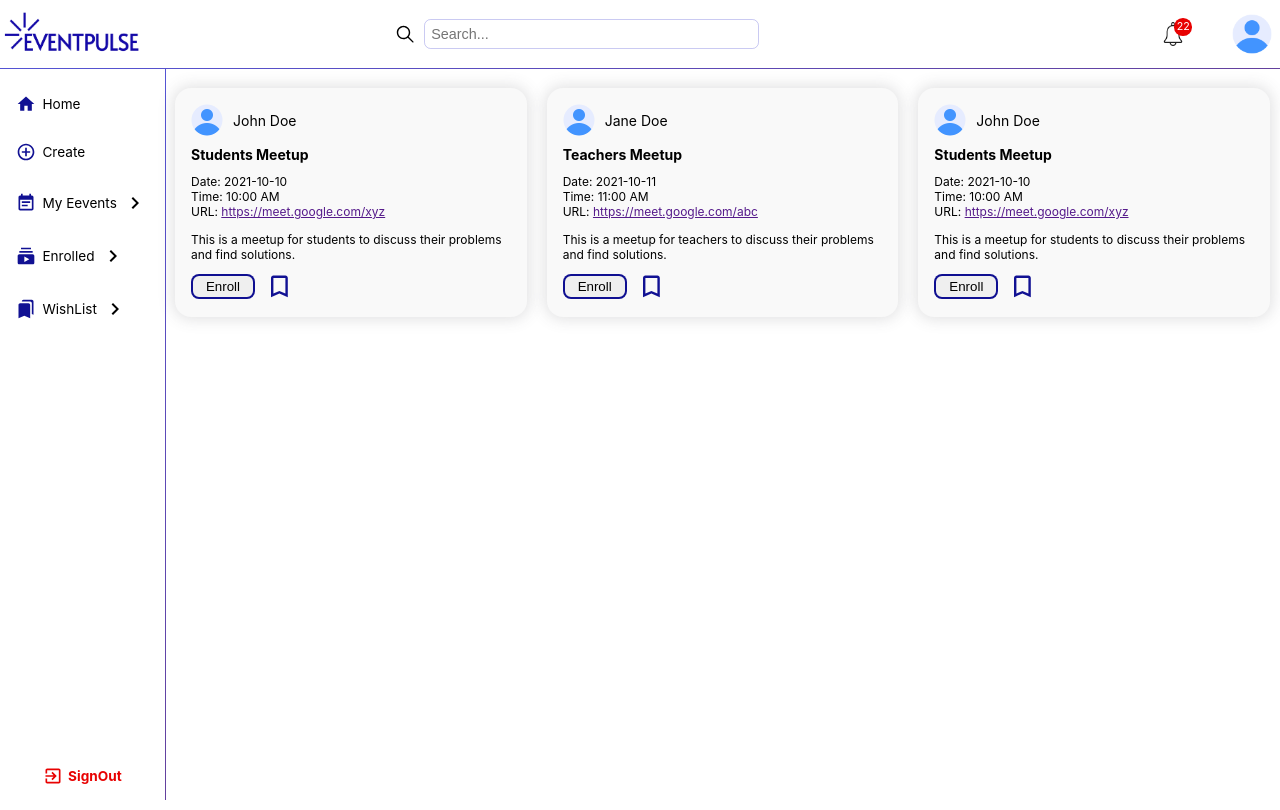
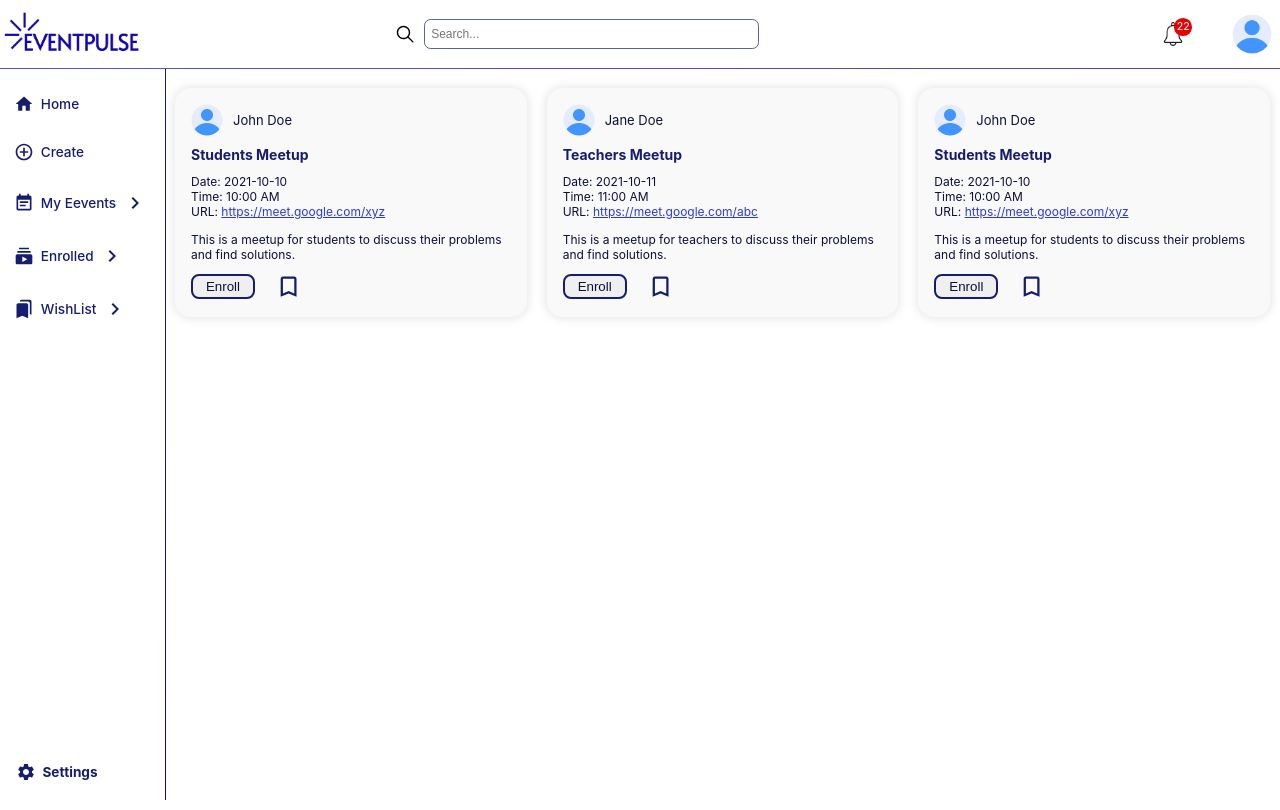
Before and after one commit to imesh-madushan/iwb360-davinci-crew, a React (Create React App) app in the folder frontend/: page / in a window 1280 px wide. Built offline with nearby package versions, Linux system fonts and the light colour scheme.

Commit message:
Colour pallete changed
-signout removed
-settings button implemented

```diff
--- a/frontend/src/components/navBarAfterAuth/navBarAfterAuth.css
+++ b/frontend/src/components/navBarAfterAuth/navBarAfterAuth.css
@@ -37,13 +37,14 @@
     border: none;
     border-radius: 0.35rem;
     padding: 0.4rem;
-    font-size: 0.9rem;
-    outline: 1px solid #0e0ec238;
+    font-size: 0.75rem;
+    outline: 1px solid #161d6fb2;
 }
 
 .navAAuth .search .icon{
     width: 1.4rem;
     height: 1.4rem;
+    cursor: pointer;
 }
 
 .navAAuth .links{
@@ -66,7 +67,10 @@
     width: 1.4rem;
     height: 1.5rem;
     margin: 0rem;
-    pointer-events: none;
+
+}
+.navAAuth .links a .notifi:hover{
+    filter: drop-shadow(0px 0px 3px #05050571);
 }
 
 .navAAuth .links a .count{
@@ -76,7 +80,7 @@
     width: 1.1rem;
     height: 1.1rem;
     border-radius: 50%;
-    background-color: #e80202;
+    background-color: #e70202;
     color: white;
     top: -4px;
     right: -8px;
@@ -90,5 +94,7 @@
     width: 2.5rem;
     height: 2.5rem;
     margin: 0rem;
-    pointer-events: none;
 }
+.navAAuth .links a .profile:hover{
+    filter: drop-shadow(0px 0px 5px #05050533);
+}
--- a/frontend/src/components/post/post.css
+++ b/frontend/src/components/post/post.css
@@ -10,7 +10,8 @@
     gap: 0.65rem;
     width: 18rem;
     max-width: 24rem;
-    box-shadow: 0px 0px 15px 2px #4d4d512c;
+    box-shadow: 0px 0px 8px 2px #55556021;
+    color: #0b0f3a;
 }
 
 .post .creater{
@@ -28,13 +29,22 @@
 }
 
 .post .creater p{
-    font-size: 14px;
+    font-size: 13px;
     margin: 0;
     padding: 0;
 }
 
+.post .title{
+    font-size: 14px;
+    font-weight: 500;
+    color: #161D6F;
+}
+
 .post .content p{
     font-size: 12px;
+}
+.post .content a{
+    color: #2c3bd8;
 }
 .post .content .desc{
     margin-top: 0.8rem;
@@ -43,25 +53,28 @@
 .post .actions{
     display: flex;
     align-items: center;
-    gap: 10px;
+    gap: 20px;
+    height: 1.8rem;
 }
 
 .post .actions button{
-    border: none;
     cursor: pointer;
     border-radius: 0.5rem;
     width: 4rem;
-    height: 1.6rem;
-    border: 2px solid #08088ff6;
+    height: 1.58rem;
+    border: 2px solid #161D6F;
+    color: #0b0f3a;
 }
 .post .actions button.active{
-    background-color: #08088ff6;
+    background-color: #161D6F;
     color: white;
+    transition: all 0.3s ease;
 }
 
 .post .actions .icon{
-    width: 1.8rem;
-    height: 1.8rem;
-    color: #08088ff6;
+    width: 1.7rem;
+    height: 1.7rem;
+    color: #161D6F;
     cursor: pointer;
+    transition: all 0.9s ease;
 }
--- a/frontend/src/components/post/post.jsx
+++ b/frontend/src/components/post/post.jsx
@@ -23,15 +23,13 @@ const Post = ({creater, title, date, time, url, description}) => {
                 <img src={userLogoPng} alt="" />
                 <p>{creater}</p>
             </div>
-            <div className="header">
-                <div className="title">
-                    <h4>{title}</h4>
-                </div>
+            <div className="title">
+                <h4>{title}</h4>
             </div>
             <div className="content">
                 <p>Date: {date}</p>
                 <p>Time: {time}</p>
-                <p>URL: <a href="">{url}</a></p>
+                <p>URL: <a href={url}>{url}</a></p>
                 <p className="desc">{description}</p>
             </div>
             <div className="actions">
--- a/frontend/src/components/sideBar/sideBar.css
+++ b/frontend/src/components/sideBar/sideBar.css
@@ -6,13 +6,15 @@
     height: calc(100vh - 68px);
     font-size: 0.85rem;
     border-right: 1px solid transparent;
-    border-image: linear-gradient(#0e0ec2b5, #360880c5) 1;
+    border-image: linear-gradient(#161D6F, #2E073F) 1;
     border-radius: 0rem 1rem 1rem 0rem;
     position: fixed;
     left: 0;
     top: 68px;
     user-select: none;
     z-index: 1000;
+    color: #161D6F;
+    font-weight: 500;
 }
 
 .sideBar .links{
@@ -23,7 +25,7 @@
     margin: 1rem 0.4rem;
 }
 
-.sideBar .links a{
+.sideBar a{
     display: flex;
     align-items: center;
     gap: 0.4rem;
@@ -31,26 +33,24 @@
     text-decoration: none;
 }
 
-.sideBar .links a .icon,
-.sideBar .logOut .icon{
-    width: 1.25rem;
-    height: 1.25rem;
-    color: #08088ff6;
-}
-
 .sideBar .links .arrow{
 
 }
 
-.sideBar .links .out{
+.sideBar .out{
     cursor: default;
     border-radius: 0.65rem;
     /* background: #f1f1f1fa; */
-    padding: 0.6rem 0.6rem;
+    padding: 0.6rem 0.5rem;
+}
+
+.sideBar .out .icon{
+    width: 1.25rem;
+    height: 1.25rem;
+    color: #161D6F;
 }
 
 .sideBar .links .grp{
-    transition: max-height 0.3s ease, opacity 0.3s ease;
 }
 
 .sideBar .links .grp .list{
@@ -76,8 +76,12 @@
     border: none;
 }
 
-.sideBar .logOut .icon,
-.sideBar .logOut span{
-    color: #e80202;
-    cursor: pointer;
+.sideBar .settings{
+    display: flex;
+    background-color: white;
+    align-items: center;
+    margin: 0.5rem;
+    border-radius: 0.7rem;
+    font-weight: bold;
+    border: none;
 }
--- a/frontend/src/components/sideBar/sideBar.jsx
+++ b/frontend/src/components/sideBar/sideBar.jsx
@@ -7,7 +7,7 @@ import BookmarksIcon from '@mui/icons-material/Bookmarks';
 import AddCircleOutlineIcon from '@mui/icons-material/AddCircleOutline';
 import KeyboardArrowRightIcon from '@mui/icons-material/KeyboardArrowRight';
 import KeyboardArrowDownIcon from '@mui/icons-material/KeyboardArrowDown';
-import ExitToAppTwoToneIcon from '@mui/icons-material/ExitToAppTwoTone';
+import SettingsIcon from '@mui/icons-material/Settings';
 import './sideBar.css';
 
 const signOut = () => {
@@ -77,7 +77,11 @@ const SideBar = () => {
                         ) : <></>}
                     </div>
                 </div>
-                <div className="logOut"><ExitToAppTwoToneIcon className="icon" onClick={signOut}/><span onClick={signOut}>SignOut</span></div>
+                <div className="out settings">
+                    <a href="/settings">
+                        <SettingsIcon className="icon" />Settings
+                    </a>
+                </div>
             </aside>
         </>
     );
```
